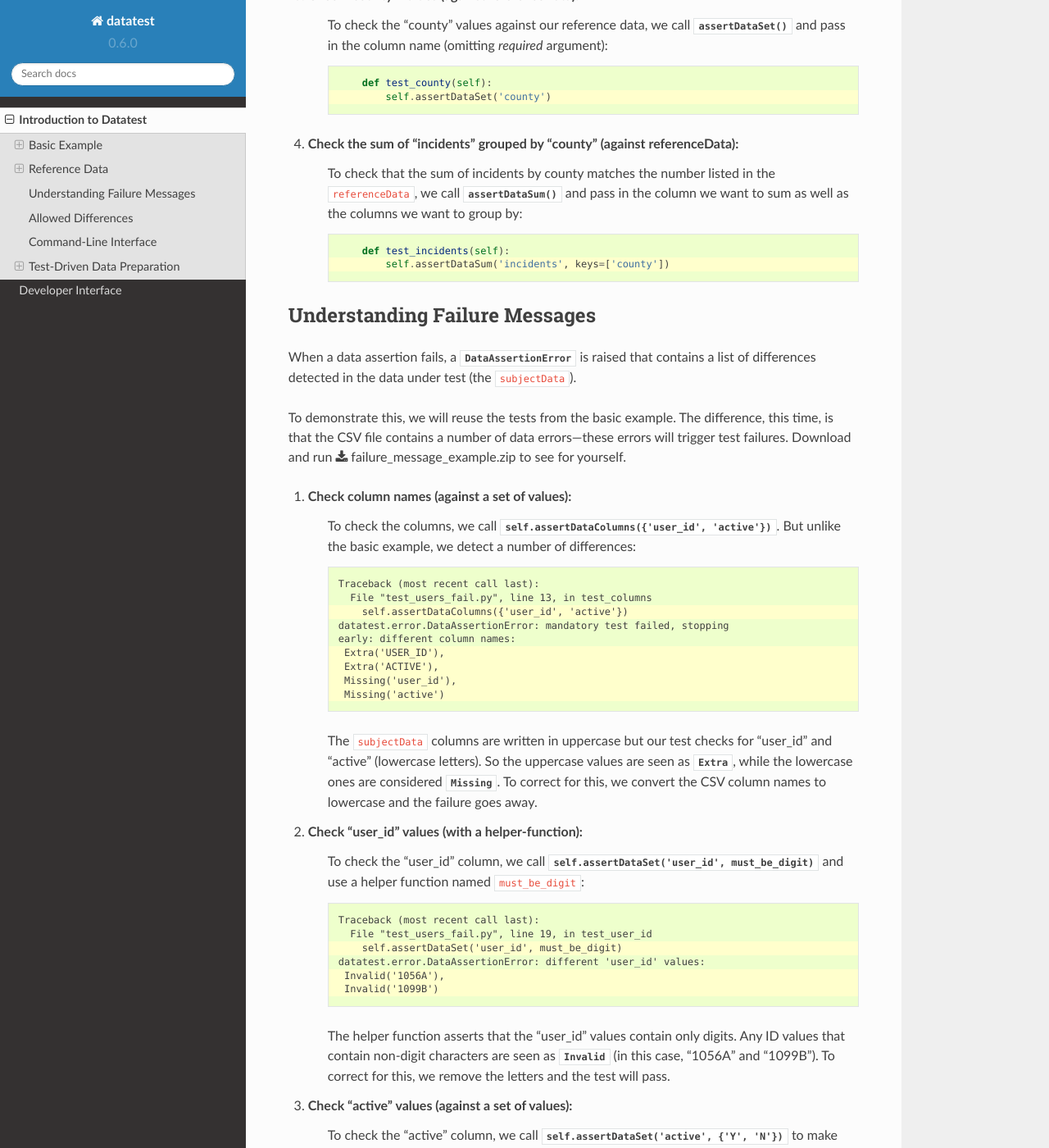
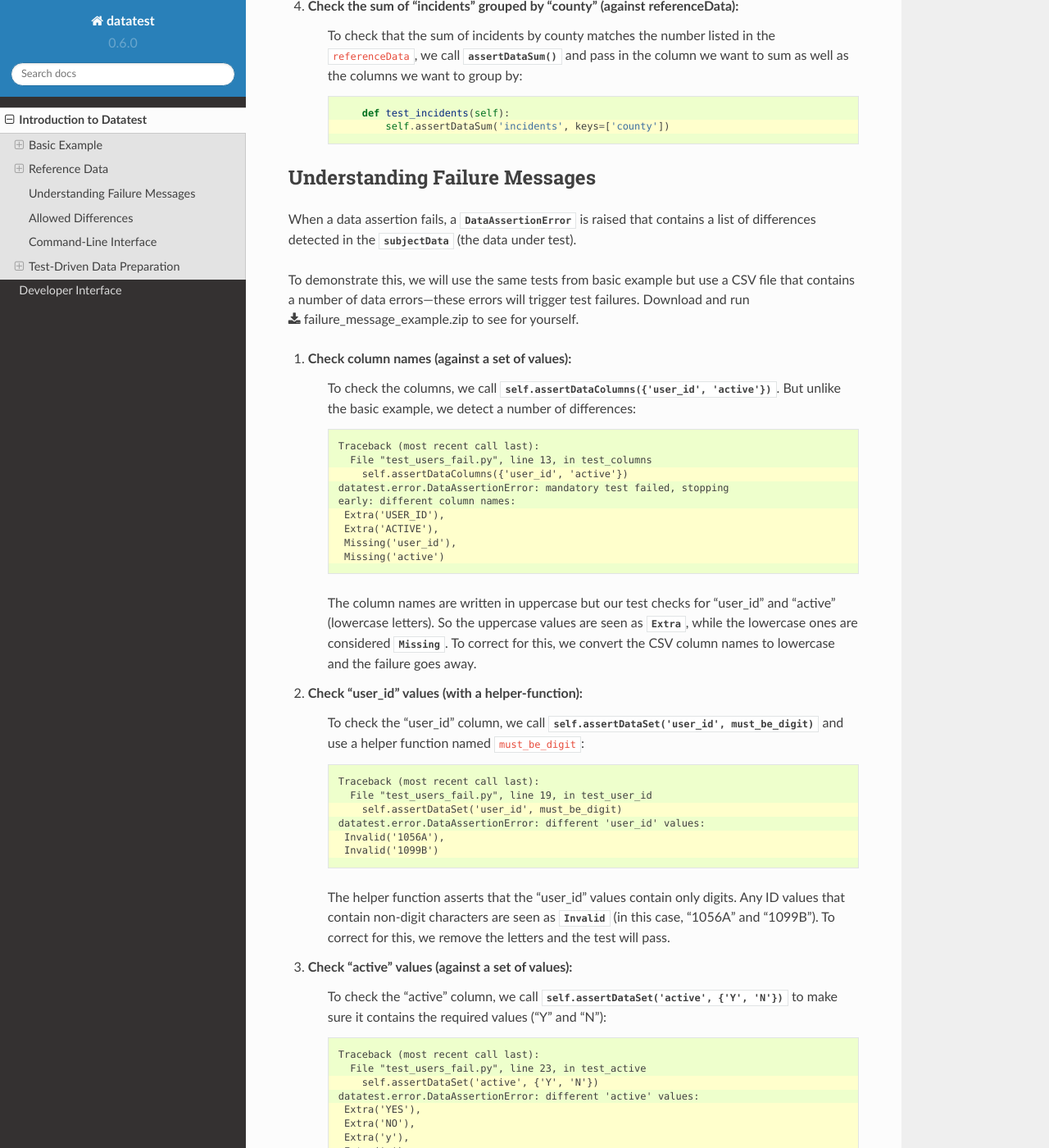
Before and after one commit to shawnbrown/datatest, a Sphinx documentation site: the page built from docs/intro.rst, in a window 1280 px wide and 1400 px high, scrolled down 4853 px. Shown: the whole window at 82% size. Built offline with Sphinx 7.4.7 and the Read the Docs theme 2.0.0, drawn with Linux system fonts in a browser that asks for light colours; some of the changed text lies outside the part shown.

Commit message:
Rewrite examples in intro.rst to demonstrate best practices and make them easier to read.

```diff
--- a/docs/intro.rst
+++ b/docs/intro.rst
@@ -82,7 +74,7 @@
 
 1. Define subjectData (the data under test):
     To interface with our data, we create a data source and assign it to the
-    variable ``subjectData``:
+    variable :meth:`subjectData <datatest.DataTestCase.subjectData>`:
 
     .. code-block:: python
         :emphasize-lines: 3
@@ -234,9 +225,8 @@
 Step-by-step Explanation
 ------------------------
 
-To try it for yourself, download and run
-:download:`reference_data_example.zip <_static/reference_data_example.zip>`
-after reviewing the following steps.
+To try it for yourself, download and run :download:`reference_data_example.zip
+<_static/reference_data_example.zip>` after reviewing the following steps.
 
 1. Define subjectData (data under test) and referenceData (data trusted to be correct):
     In addition to ``subjectData``, we load our reference data and assign it
@@ -304,13 +294,12 @@
 
 When a data assertion fails, a
 :class:`DataAssertionError <datatest.DataAssertionError>` is raised that
-contains a list of differences detected in the data under test (the
-``subjectData``).
+contains a list of differences detected in the :meth:`subjectData
+<datatest.DataTestCase.subjectData>` (the data under test).
 
-To demonstrate this, we will reuse the tests from the basic example.
-The difference, this time, is that the CSV file contains a number of
-data errors---these errors will trigger test failures.  Download and run
-:download:`failure_message_example.zip
+To demonstrate this, we will use the same tests from basic example but
+use a CSV file that contains a number of data errors---these errors will
+trigger test failures.  Download and run :download:`failure_message_example.zip
 <_static/failure_message_example.zip>` to see for yourself.
 
 1. Check column names (against a set of values):
@@ -332,12 +321,12 @@
          Missing('user_id'),
          Missing('active')
 
-    The ``subjectData`` columns are written in uppercase but our test
-    checks for "user_id" and "active" (lowercase letters).  So the
-    uppercase values are seen as :class:`Extra <datatest.Extra>`, while
-    the lowercase ones are considered :class:`Missing <datatest.Missing>`.
-    To correct for this, we convert the CSV column names to lowercase
-    and the failure goes away.
+    The column names are written in uppercase but our test checks for
+    "user_id" and "active" (lowercase letters).  So the uppercase values
+    are seen as :class:`Extra <datatest.Extra>`, while the lowercase
+    ones are considered :class:`Missing <datatest.Missing>`.  To correct
+    for this, we convert the CSV column names to lowercase and the
+    failure goes away.
 
 2. Check "user_id" values (with a helper-function):
     To check the "user_id" column, we call
```
Also changed, not shown: other parts of docs/intro.rst (+16 -25 lines), 1 other file.
